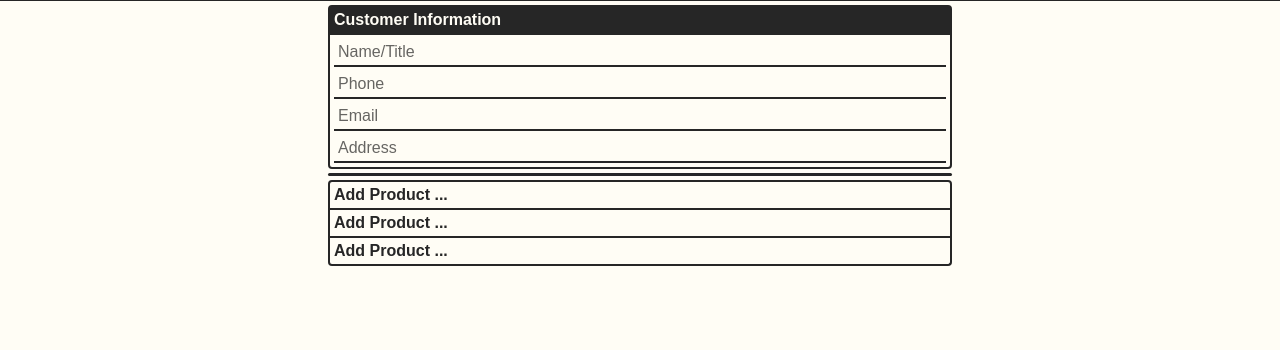
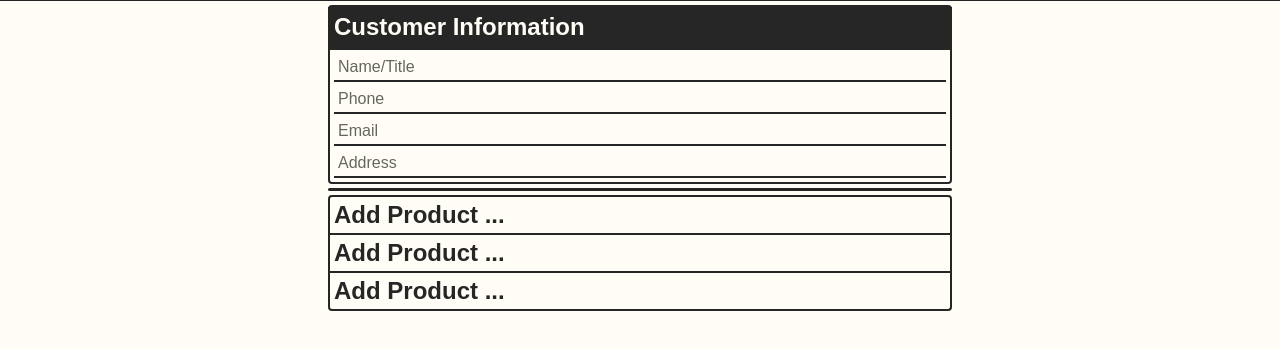
Before and after one commit to bhdrsrt/bhdrsrt.github.io, a plain HTML site: page 1_proposal-form/index.html in a window 1280 px wide. Shown: the part 44-394 px from the top of the page. Drawn offline with Linux system fonts and the light colour scheme.

Commit message:
font-size changed for .accordion > summary

```diff
--- a/1_proposal-form/style.css
+++ b/1_proposal-form/style.css
@@ -40,7 +40,7 @@ section {
     gap: 0.25em;
     margin: 0 auto;
     padding: 0.25em 0.5em;
-    width: min(40rem, 100%);
+    width: min(40em, 100%);
 }
 
 /* .proposal-form > .accordion:not(:first-child) {
@@ -65,3 +65,7 @@ section {
 .prod-info > .accordion:not(:first-child) {
     border-top: none;
 }
+
+.accordion > summary {
+    font-size: 1.5em;
+}
```
